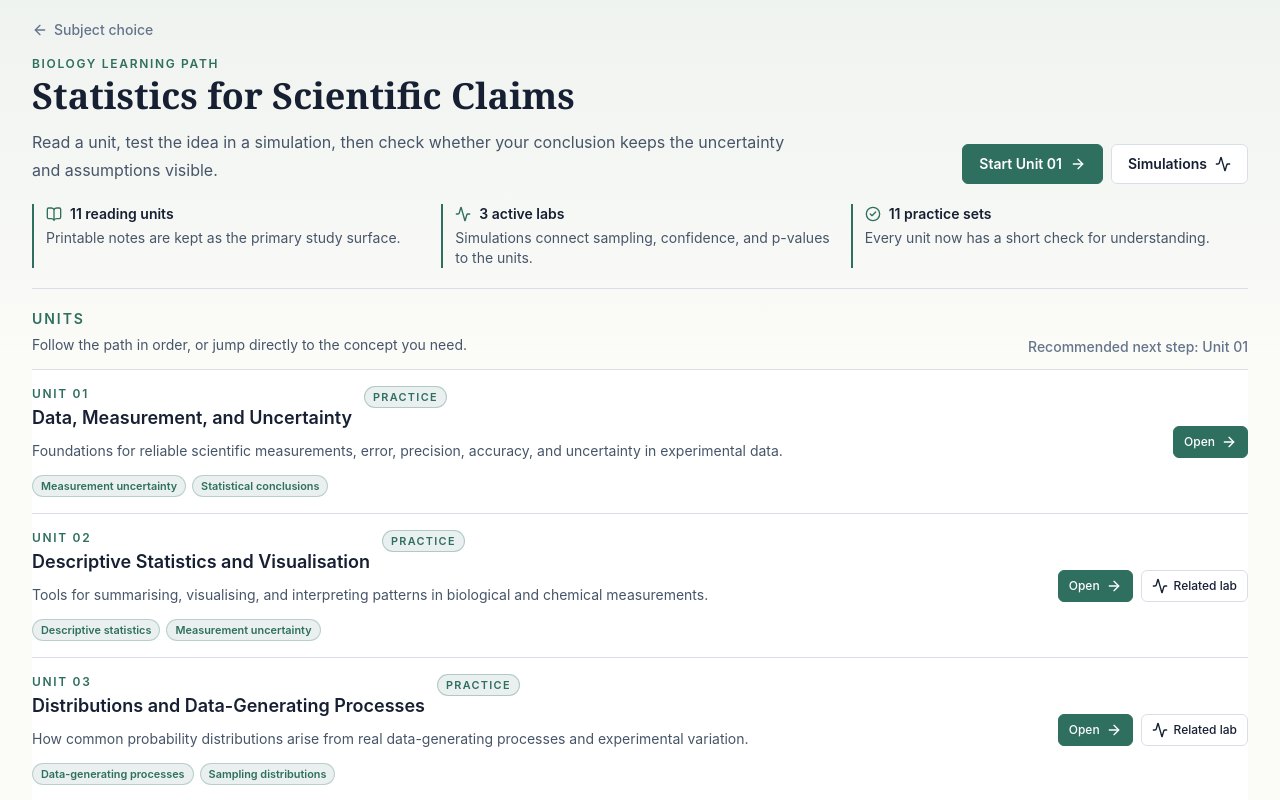
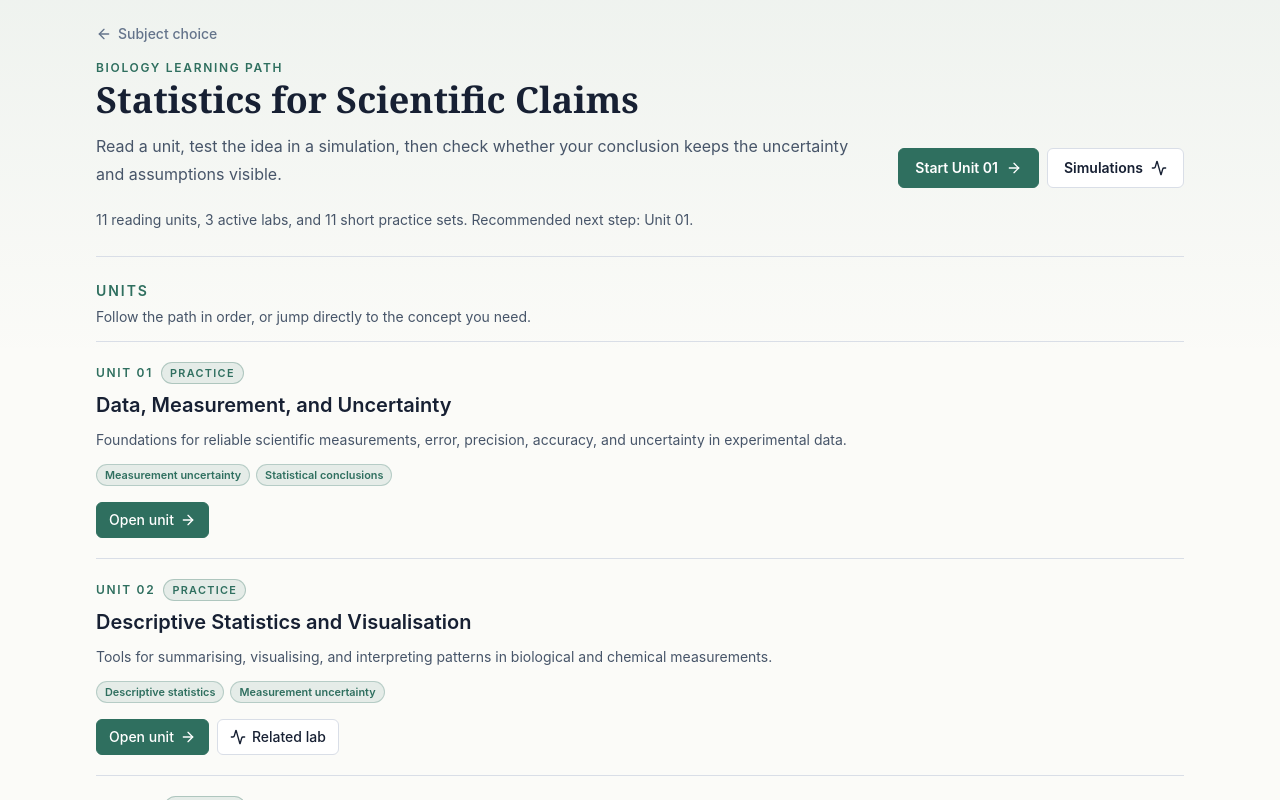
Before and after one commit to urkrass/sciencestat, a Next.js app: page /courses/statistics-for-scientific-claims in a window 1280 px wide. Built offline with nearby package versions, Linux system fonts and the light colour scheme.

Commit message:
Simplify biology learning path layout

```diff
--- a/src/app/courses/statistics-for-scientific-claims/page.tsx
+++ b/src/app/courses/statistics-for-scientific-claims/page.tsx
@@ -4,8 +4,6 @@ import {
   Activity,
   ArrowLeft,
   ArrowRight,
-  BookOpen,
-  CheckCircle2
 } from "lucide-react";
 import { UnitCard } from "@/components/UnitCard";
 import { getExerciseSetForUnit } from "@/content/exercises";
@@ -28,8 +26,8 @@ export default function CoursePage() {
   ).length;
 
   return (
-    <main className="mx-auto h-dvh w-full max-w-7xl overflow-y-auto overflow-x-hidden px-4 py-5 sm:px-6 lg:px-8">
-      <section className="border-b border-line pb-5">
+    <main className="mx-auto min-h-dvh w-full max-w-6xl px-4 py-6 sm:px-6 lg:px-8">
+      <section className="border-b border-line pb-6">
         <Link
           href="/"
           className="inline-flex items-center gap-1.5 text-sm font-medium text-slate-500 hover:text-moss"
@@ -50,7 +48,7 @@ export default function CoursePage() {
               conclusion keeps the uncertainty and assumptions visible.
             </p>
           </div>
-          <div className="flex flex-wrap gap-2 lg:justify-end">
+          <div className="flex shrink-0 flex-wrap gap-2 lg:justify-end">
             <Link
               href={`/courses/statistics-for-scientific-claims/${firstUnit.slug}`}
               className="inline-flex h-10 items-center justify-center gap-2 rounded-md border border-moss bg-moss px-4 text-sm font-semibold text-white transition hover:bg-moss-dark"
@@ -67,40 +65,15 @@ export default function CoursePage() {
             </Link>
           </div>
         </div>
-
-        <div className="mt-5 grid gap-3 md:grid-cols-3">
-          <div className="border-l-2 border-moss pl-3">
-            <p className="flex items-center gap-2 text-sm font-semibold text-ink">
-              <BookOpen aria-hidden="true" className="h-4 w-4 text-moss" />
-              11 reading units
-            </p>
-            <p className="mt-1 text-sm leading-5 text-slate-600">
-              Printable notes are kept as the primary study surface.
-            </p>
-          </div>
-          <div className="border-l-2 border-moss pl-3">
-            <p className="flex items-center gap-2 text-sm font-semibold text-ink">
-              <Activity aria-hidden="true" className="h-4 w-4 text-moss" />
-              {availableSimulations.length} active labs
-            </p>
-            <p className="mt-1 text-sm leading-5 text-slate-600">
-              Simulations connect sampling, confidence, and p-values to the units.
-            </p>
-          </div>
-          <div className="border-l-2 border-moss pl-3">
-            <p className="flex items-center gap-2 text-sm font-semibold text-ink">
-              <CheckCircle2 aria-hidden="true" className="h-4 w-4 text-moss" />
-              {practiceCount} practice sets
-            </p>
-            <p className="mt-1 text-sm leading-5 text-slate-600">
-              Every unit now has a short check for understanding.
-            </p>
-          </div>
-        </div>
+        <p className="mt-5 max-w-3xl text-sm leading-6 text-slate-600">
+          {statisticsUnits.length} reading units, {availableSimulations.length} active
+          labs, and {practiceCount} short practice sets. Recommended next step:
+          Unit 01.
+        </p>
       </section>
 
-      <section className="py-5">
-        <div className="flex flex-col gap-2 border-b border-line pb-3 sm:flex-row sm:items-end sm:justify-between">
+      <section className="py-6">
+        <div className="border-b border-line pb-3">
           <div>
             <h2 className="text-sm font-semibold uppercase tracking-[0.14em] text-moss">
               Units
@@ -109,11 +82,8 @@ export default function CoursePage() {
               Follow the path in order, or jump directly to the concept you need.
             </p>
           </div>
-          <p className="text-sm font-medium text-slate-500">
-            Recommended next step: Unit 01
-          </p>
         </div>
-        <div aria-label="Course units" className="bg-white/60">
+        <div aria-label="Course units">
           {statisticsUnits.map((unit) => (
             <UnitCard key={unit.slug} unit={unit} />
           ))}
--- a/src/components/UnitCard.tsx
+++ b/src/components/UnitCard.tsx
@@ -10,7 +10,7 @@ type UnitCardProps = {
 };
 
 const baseButtonClass =
-  "inline-flex h-8 items-center justify-center gap-1.5 rounded-md border px-2.5 text-xs font-medium transition";
+  "inline-flex h-9 items-center justify-center gap-1.5 rounded-md border px-3 text-sm font-medium transition";
 
 export function UnitCard({ unit }: UnitCardProps) {
   const unitHref = `/courses/statistics-for-scientific-claims/${unit.slug}`;
@@ -20,23 +20,21 @@ export function UnitCard({ unit }: UnitCardProps) {
     .find((simulation) => simulation?.status === "available" && simulation.href);
 
   return (
-    <article className="grid gap-4 border-b border-line bg-white/70 py-4 last:border-b-0 md:grid-cols-[1fr_auto] md:items-center">
+    <article className="border-b border-line py-5 last:border-b-0">
       <div className="min-w-0">
-        <div className="flex flex-wrap items-start gap-3">
-          <div className="min-w-0">
-            <p className="text-xs font-semibold uppercase tracking-[0.14em] text-moss">
-              Unit {String(unit.number).padStart(2, "0")}
-            </p>
-            <h2 className="mt-1 text-lg font-semibold leading-snug text-ink">
-              {unit.title}
-            </h2>
-          </div>
+        <div className="flex flex-wrap items-center gap-2">
+          <p className="text-xs font-semibold uppercase tracking-[0.14em] text-moss">
+            Unit {String(unit.number).padStart(2, "0")}
+          </p>
           {hasExercises ? (
             <span className="inline-flex rounded-full border border-moss/30 bg-moss/10 px-2 py-0.5 text-[0.68rem] font-semibold uppercase tracking-[0.12em] text-moss">
               Practice
             </span>
           ) : null}
         </div>
+        <h2 className="mt-2 text-xl font-semibold leading-snug text-ink">
+          {unit.title}
+        </h2>
         <p className="mt-2 max-w-3xl text-sm leading-6 text-slate-600">
           {unit.description}
         </p>
@@ -44,12 +42,12 @@ export function UnitCard({ unit }: UnitCardProps) {
           <ConceptChipList conceptIds={unit.conceptIds} compact />
         </div>
       </div>
-      <div className="flex flex-wrap gap-2 md:justify-end">
+      <div className="mt-4 flex flex-wrap gap-2">
         <Link
           href={unitHref}
           className={`${baseButtonClass} border-moss bg-moss text-white hover:bg-moss-dark`}
         >
-          Open <ArrowRight aria-hidden="true" className="h-4 w-4" />
+          Open unit <ArrowRight aria-hidden="true" className="h-4 w-4" />
         </Link>
         {relatedSimulation?.href ? (
           <Link
```
